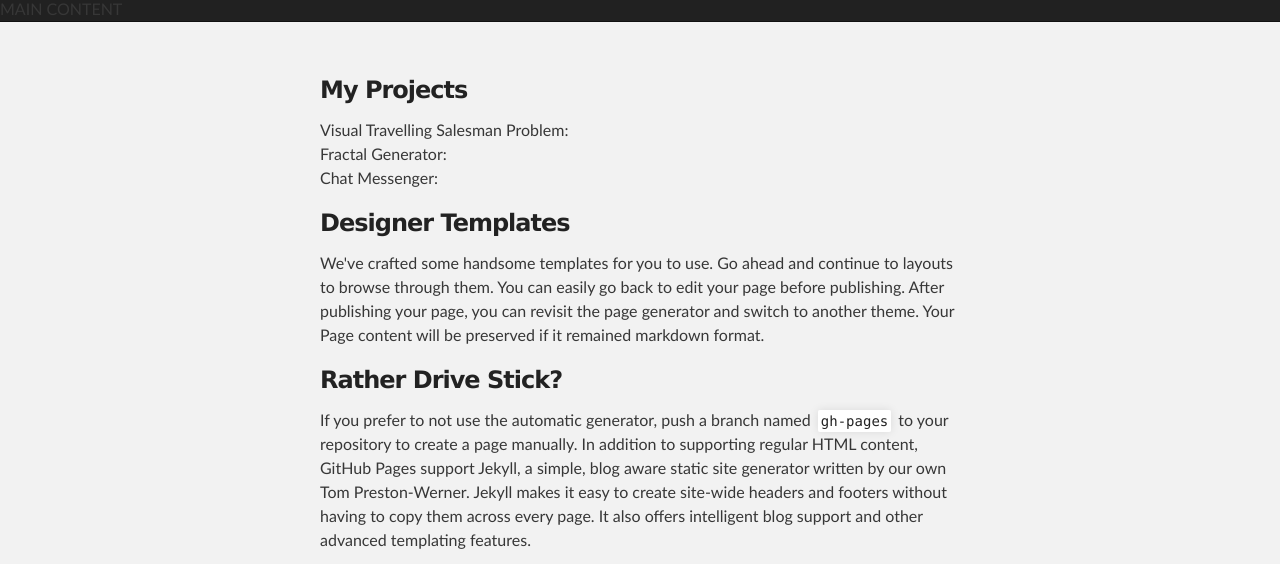
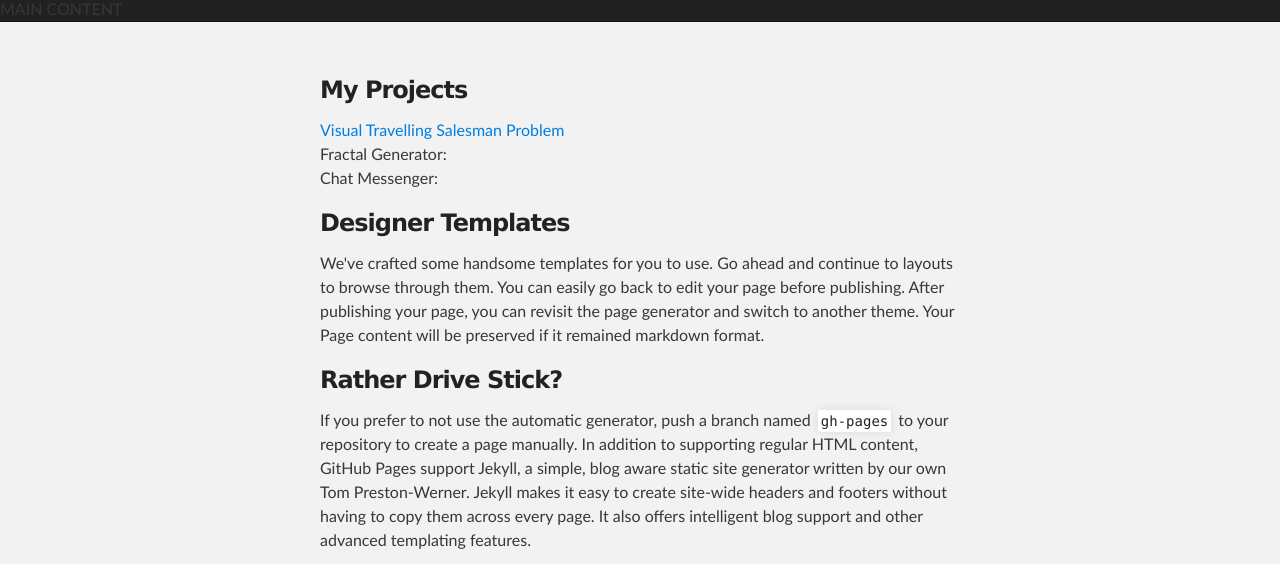
Before and after one commit to rishb/rishb.github.io, a website: page index.html in a window 1280 px wide. Shown: the part 200-764 px from the top of the page. Drawn offline with Linux system fonts and the light colour scheme.

Commit message:
Update index.html

```diff
--- a/index.html
+++ b/index.html
@@ -38,7 +38,7 @@
         <h3>
 <a id="welcome-to-github-pages" class="anchor" href="#welcome-to-github-pages" aria-hidden="true"><span class="octicon octicon-link"></span></a>My Projects</h3>
 
-<p>Visual Travelling Salesman Problem:<br>
+<p><a href="TSP.html">Visual Travelling Salesman Problem</a><br>
 Fractal Generator:<br>
 Chat Messenger: </p>
 
```
